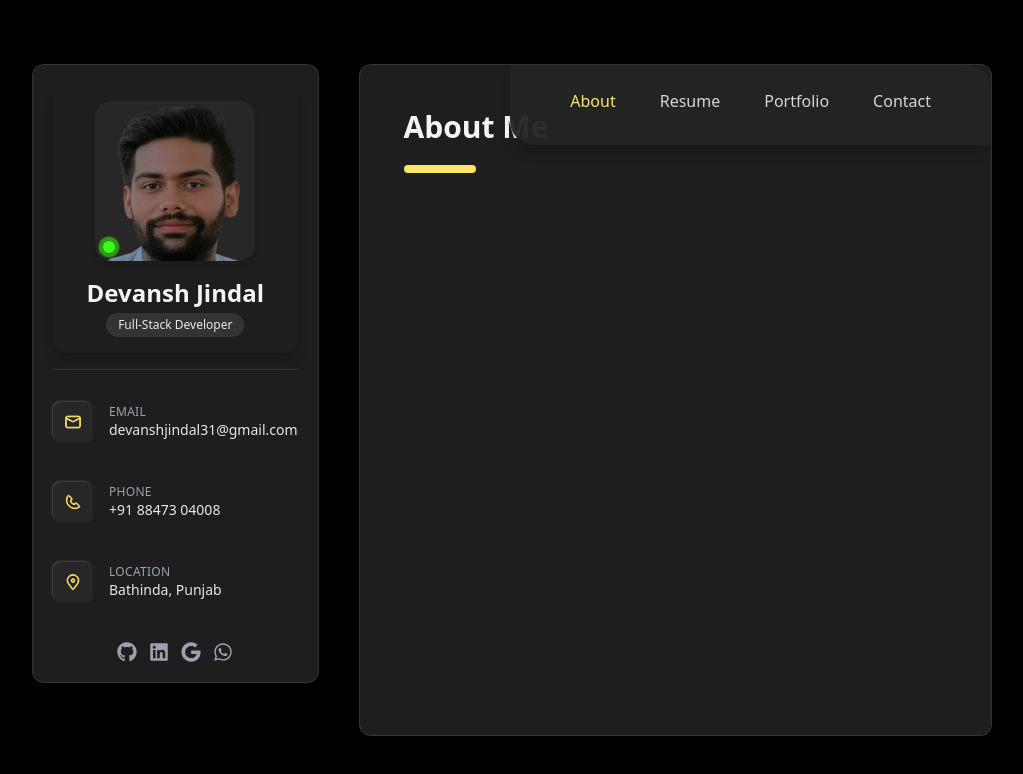
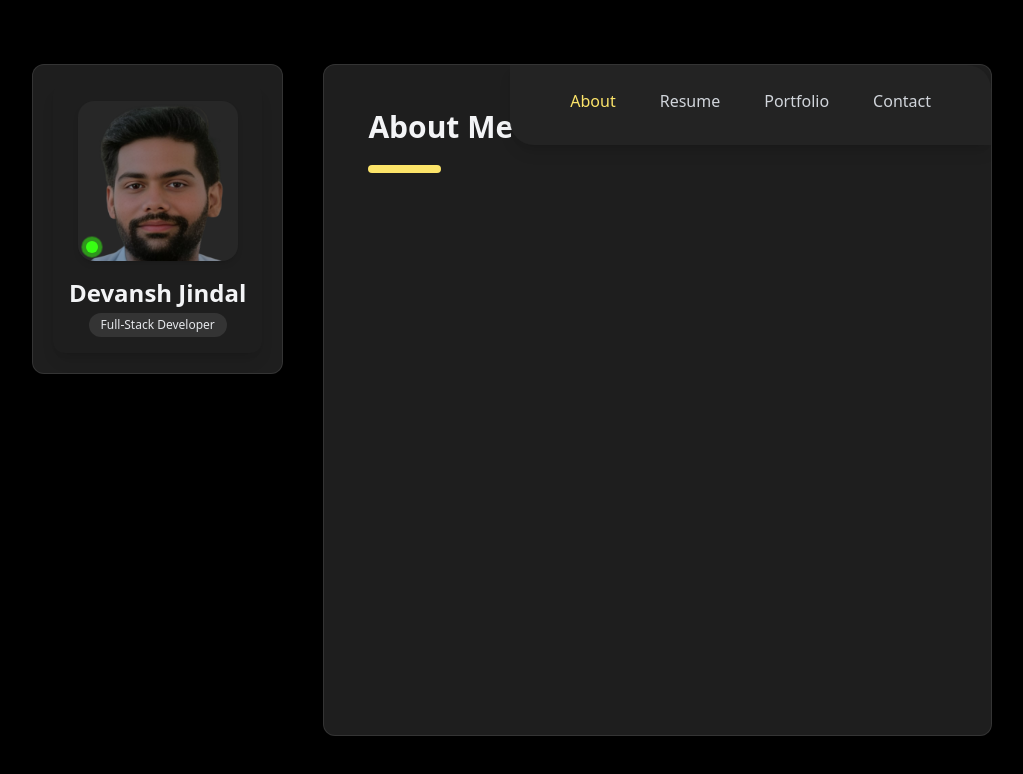
Before and after one commit to devansh-jindal-2004/portfolio-new, a Next.js app: page / in a window 1280 px wide. Shown: the top 774 px of the page, without its empty margins (128-1151 px from the left). Built offline with nearby package versions, Linux system fonts and the light colour scheme.

Commit message:
expandable menue problem fixed

```diff
--- a/components/SideBar/SideBar.jsx
+++ b/components/SideBar/SideBar.jsx
@@ -8,17 +8,17 @@ function SideBar() {
     const [isvisible, setisvisible] = useState(false);
     const [useAvatar, setUseAvatar] = useState(true);
 
-    // Auto Flip Every 5 Seconds
+    // Auto Flip Every 3 Seconds
     useEffect(() => {
         const interval = setInterval(() => {
             setUseAvatar(prev => !prev);
-        }, 3000); // Flip every 5 seconds
+        }, 3000);
 
-        return () => clearInterval(interval); // Cleanup on unmount
+        return () => clearInterval(interval);
     }, []);
 
     return (
-        <div className="bg-[#1E1E1E] relative text-white p-2 sm:p-5 flex flex-col justify-center items-center rounded-xl border border-gray-100/10 shadow-md flex-shrink-0 h-fit">
+        <div className="bg-[#1E1E1E] relative text-white p-2 sm:p-5 flex flex-col justify-center items-center rounded-xl border border-gray-100/10 shadow-md flex-shrink-0 h-fit" onClick={()=>setisvisible((prev)=> !prev)}>
 
             {/* Toggle Button */}
             <button
@@ -31,12 +31,12 @@ function SideBar() {
             {/* Profile Section */}
             <div className="w-full flex xl:flex-col items-center gap-4 p-4 rounded-xl shadow-lg relative">
 
-                {/* Flipping Image Container with Background */}
+                {/* Flipping Image Container */}
                 <div
                     className={`relative w-20 sm:w-32 md:w-28 xl:w-40 aspect-square rounded-2xl shadow-md transition-transform duration-500 bg-[#272727] flex items-center justify-center overflow-hidden ${useAvatar ? "rotate-y-0" : "rotate-y-180"}`}
                     onClick={() => setUseAvatar(!useAvatar)}
                 >
-                    {/* Image Wrapper to Maintain Shape */}
+                    {/* Image Wrapper */}
                     <div className="absolute inset-0 flex items-center justify-center">
                         {/* Avatar */}
                         <Image
@@ -91,7 +91,8 @@ function SideBar() {
                 </div>
             </div>
 
-            <div className={`w-full ${isvisible ? "block" : "hidden"} xl:block`}>
+            {/* Expandable Menu with Smooth Transition */}
+            <div className={`w-full transition-all duration-500 overflow-hidden ${isvisible ? "block" : "hidden"}`}>
                 <div className="border-t border-gray-200/10 w-full my-4"></div>
 
                 {/* Contact Information */}
```
